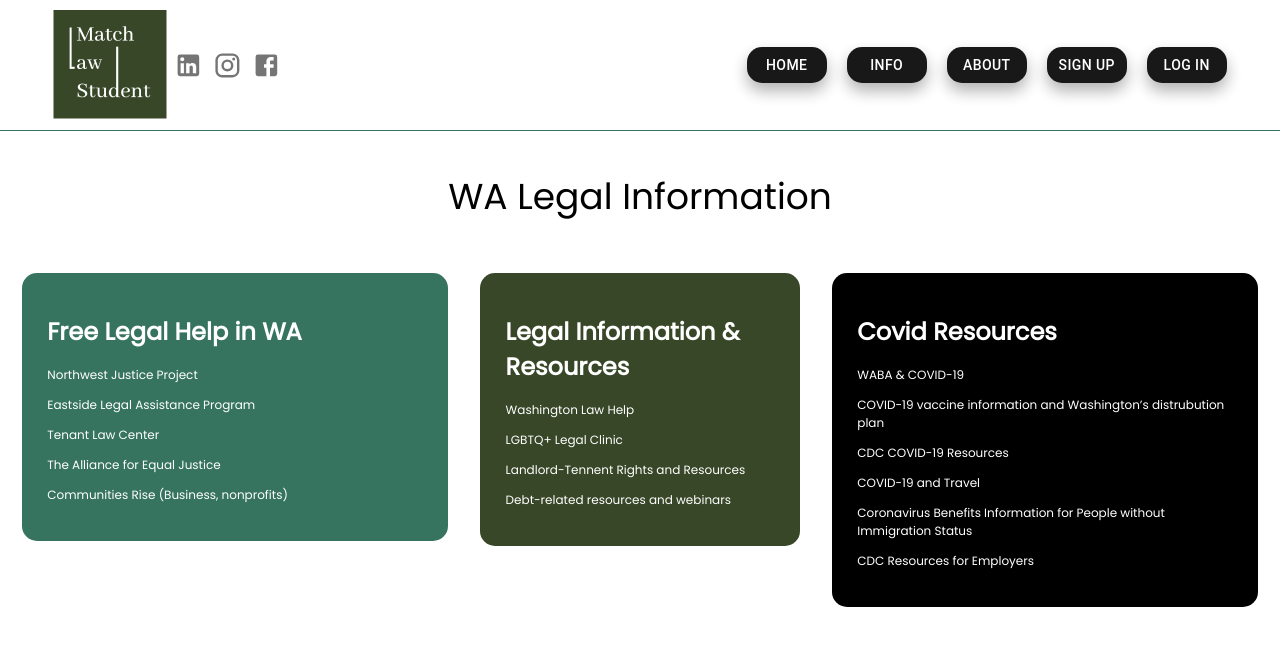
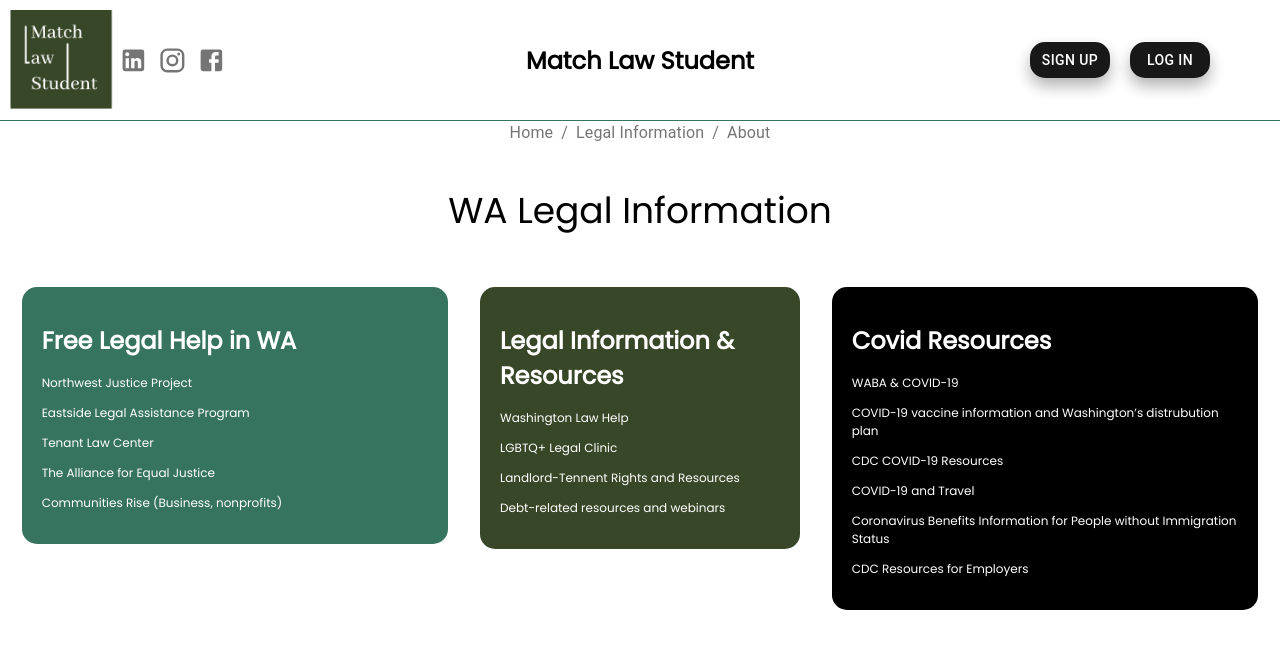
Before and after one commit to matchlawstudent/matchlawstudent, a React (Create React App) app: page /info in a window 1280 px wide. Shown: the top 648 px of the page. Built offline with nearby package versions, Linux system fonts and the light colour scheme.

Commit message:
Changed header, added routing

```diff
--- a/src/components/Header/Header.css
+++ b/src/components/Header/Header.css
@@ -41,3 +41,10 @@ button style
 .toolbar {
     background: #CABDB0;
 }
+
+.image {
+    width: 15%;
+    height: 15%;
+    min-width: 103.73px;
+    min-height: 100px;
+}
--- a/src/components/Header/Header.js
+++ b/src/components/Header/Header.js
@@ -6,6 +6,8 @@ import LinkedInIcon from '@material-ui/icons/LinkedIn';
 import IconButton from '@material-ui/core/IconButton';
 import FacebookIcon from '@material-ui/icons/Facebook';
 import { useHistory } from "react-router-dom";
+import Breadcrumbs from '@material-ui/core/Breadcrumbs';
+import Link from '@material-ui/core/Link';
 import './Header.css';
 
 const ColorButton = withStyles((theme) => ({
@@ -17,29 +19,25 @@ const ColorButton = withStyles((theme) => ({
     },
     margin: "10px",
     borderRadius: "15px",
+    width: "25%",
   },
 }))(Button);
 
 export default function Header() {
   const history = useHistory();
 
-
-  function goHome() {
-    history.push("/");
-  }
-
-  function goInfo() {
-    history.push("/info")
-  }
-
-  function goAbout() {
-    history.push("/about");
+  function handleClick(event, path) {
+    event.preventDefault();
+    history.push(path);
   }
 
   return (
+    <div>
       <Grid container alignItems="center" justify="center" alignContent="center" style={{borderBottom: "1px solid #367460"}}>
-      <Grid item xs={12} sm={6} style={{textAlign: "left", display: "flex", alignItems: "center", margin: "10px"}}>
-          <img src="/images/MathLaw.PNG"></img>
+        <Grid item xs={6} sm={3} >
+          <div style={{textAlign: "left", display: "flex", alignItems: "center", margin: "10px"}}>
+            <img className="image" src="/images/MathLaw.PNG"></img>
+            <div>
               <a href="https://www.linkedin.com/company/matchlawstudent/about/" target="_blank">
               <IconButton variant="link" component="span" style={{width: "15px", height: "15px"}}>
                   <LinkedInIcon style={{fontSize: "1.2em"}}/>
@@ -51,17 +49,31 @@ export default function Header() {
                 <IconButton variant="link" component="span" style={{width: "15px", height: "15px"}} >
                   <FacebookIcon style={{fontSize: "1.2em"}}/>
                 </IconButton>
+            </div>
+          </div>
         </Grid>
-      <Grid item xs={12} sm={5} style={{textAlign: "right"}} >
-        <Grid container justify="flex-end"  >
-          <ColorButton onClick={goHome}>Home</ColorButton>
-          <ColorButton onClick={goInfo}>Info</ColorButton>
-          <ColorButton onClick={goAbout}>About</ColorButton>
+        <Grid item xs={6} sm={6} style={{textAlign: "center"}}>
+          <h1>Match Law Student</h1>
+        </Grid>
+        <Grid item xs={12} sm={3} style={{textAlign: "center"}} >
           <ColorButton >Sign Up</ColorButton>
           <ColorButton >Log In</ColorButton>
         </Grid>
       </Grid>
+      <Grid container justify="center">
+        <Breadcrumbs >
+          <Link color="inherit" href="/" onClick={(e) => handleClick(e, "/")}>
+            Home
+          </Link>
+          <Link color="inherit" href="/info" onClick={(e) => handleClick(e, "/info")}>
+            Legal Information
+          </Link>
+          <Link color="inherit" href="/about" onClick={(e) => handleClick(e, "/about")}>
+            About
+          </Link>
+        </Breadcrumbs>
       </Grid>
+    </div>
 
   );
 }
--- a/src/components/InformationPage/InformationPage.css
+++ b/src/components/InformationPage/InformationPage.css
@@ -1,6 +1,6 @@
 .info-grid {
     color: white;
-    padding: 2%;
+    padding: 20px;
     text-align: left;
     border-radius: 15px;
 }
```
Lines whose indentation alone changed are shown as unchanged.
